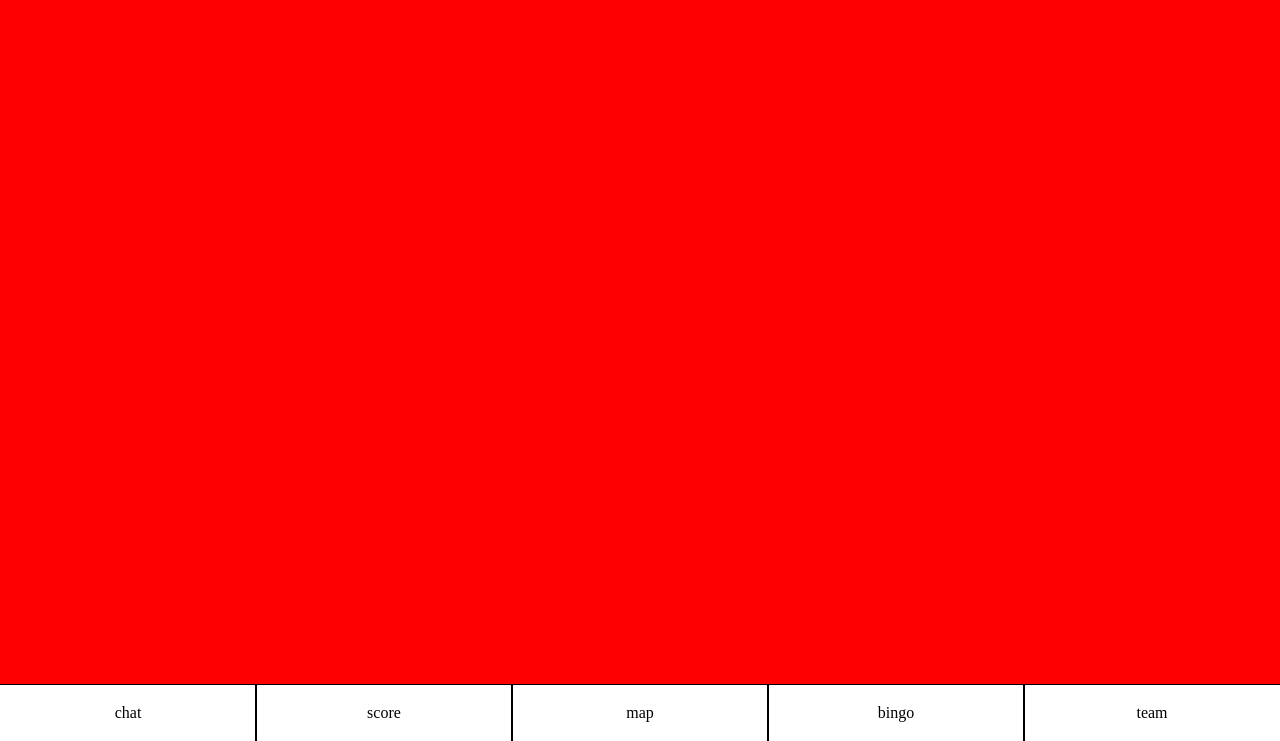
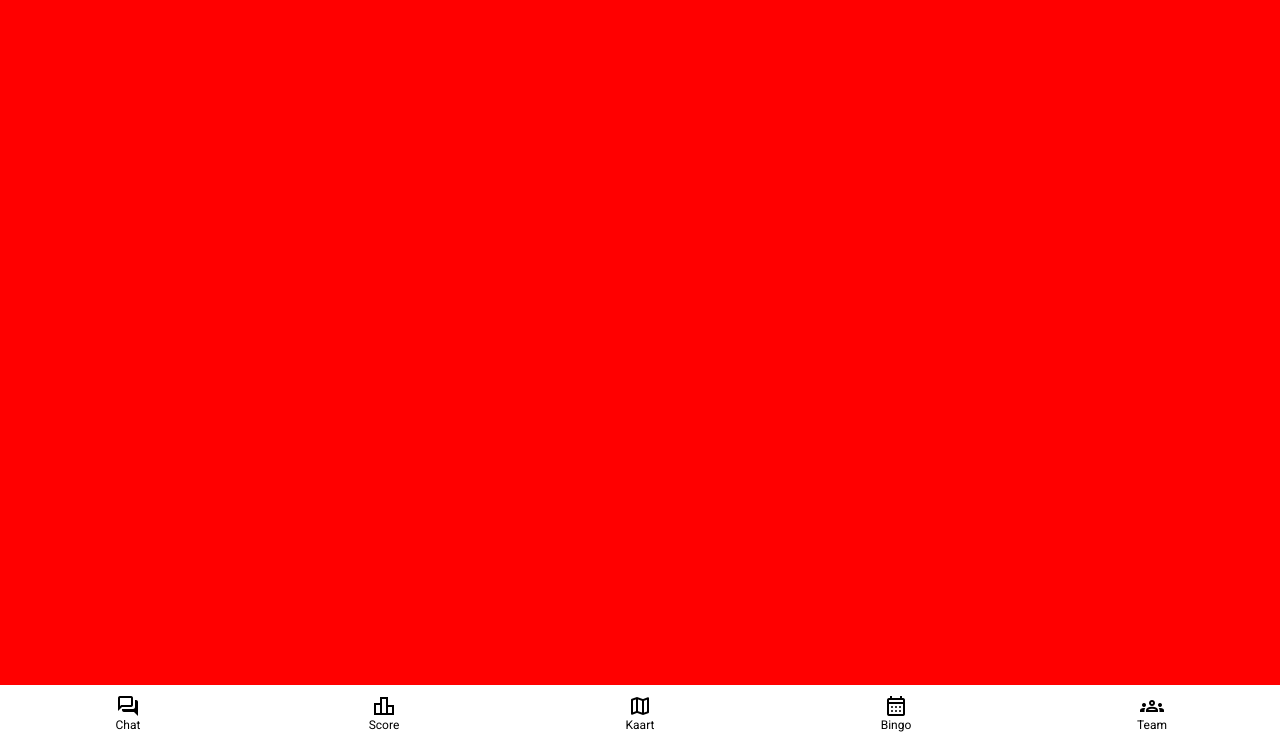
Before and after one commit to MrSteef/treinbingo, a plain HTML site: page frontend/ingame/index.html in a window 1280 px wide. Shown: the part 59-800 px from the top of the page. Drawn offline with nearby package versions, Linux system fonts and the light colour scheme.

Commit message:
added font and icons to navbar

```diff
--- a/frontend/ingame/index.html
+++ b/frontend/ingame/index.html
@@ -5,6 +5,8 @@
   <meta name="viewport" content="width=device-width, initial-scale=1.0">
   <title>Treinbingo</title>
   <link rel="stylesheet" href="style.css">
+  <link rel="stylesheet" href="https://fonts.googleapis.com/css2?family=Material+Symbols+Outlined:opsz,wght,FILL,GRAD@24,400,0,0" />
+  <link rel='stylesheet' href='https://fonts.googleapis.com/css?family=Roboto'>
   <script src="script.js" defer></script>
 </head>
 <body>
@@ -33,19 +35,24 @@
     </main>
     <nav>
       <div class="chat nav-button">
-        <p>chat</p>
+        <span class="material-symbols-outlined">forum</span>
+        <p>Chat</p>
       </div>
       <div class="score nav-button">
-        <p>score</p>
+        <span class="material-symbols-outlined">leaderboard</span>
+        <p>Score</p>
       </div>
       <div class="map nav-button">
-        <p>map</p>
+        <span class="material-symbols-outlined">map</span>
+        <p>Kaart</p>
       </div>
       <div class="bingo nav-button">
-        <p>bingo</p>
+        <span class="material-symbols-outlined">calendar_month</span>
+        <p>Bingo</p>
       </div>
       <div class="team nav-button">
-        <p>team</p>
+        <span class="material-symbols-outlined">groups</span>
+        <p>Team</p>
       </div>
     </nav>
   </div>
--- a/frontend/ingame/style.css
+++ b/frontend/ingame/style.css
@@ -47,6 +47,7 @@ header > :last-child {
 }
 
 nav {
+  font-family: Roboto;
   display: grid;
   grid-template-columns: repeat(5, 20vw);
 }
@@ -55,19 +56,18 @@ nav div {
   width: 100%;
   height: 100%;
   display: flex;
+  flex-direction: column;
   align-items: center;
   justify-content: center;
   cursor: pointer;
   user-select: none;
+  font-size: 0.75em;
 }
 
 
 
 
 /* temporary stuff */
-nav div {
-  outline: 1px solid black
-}
 
 #logo {
   background-color: purple
```
